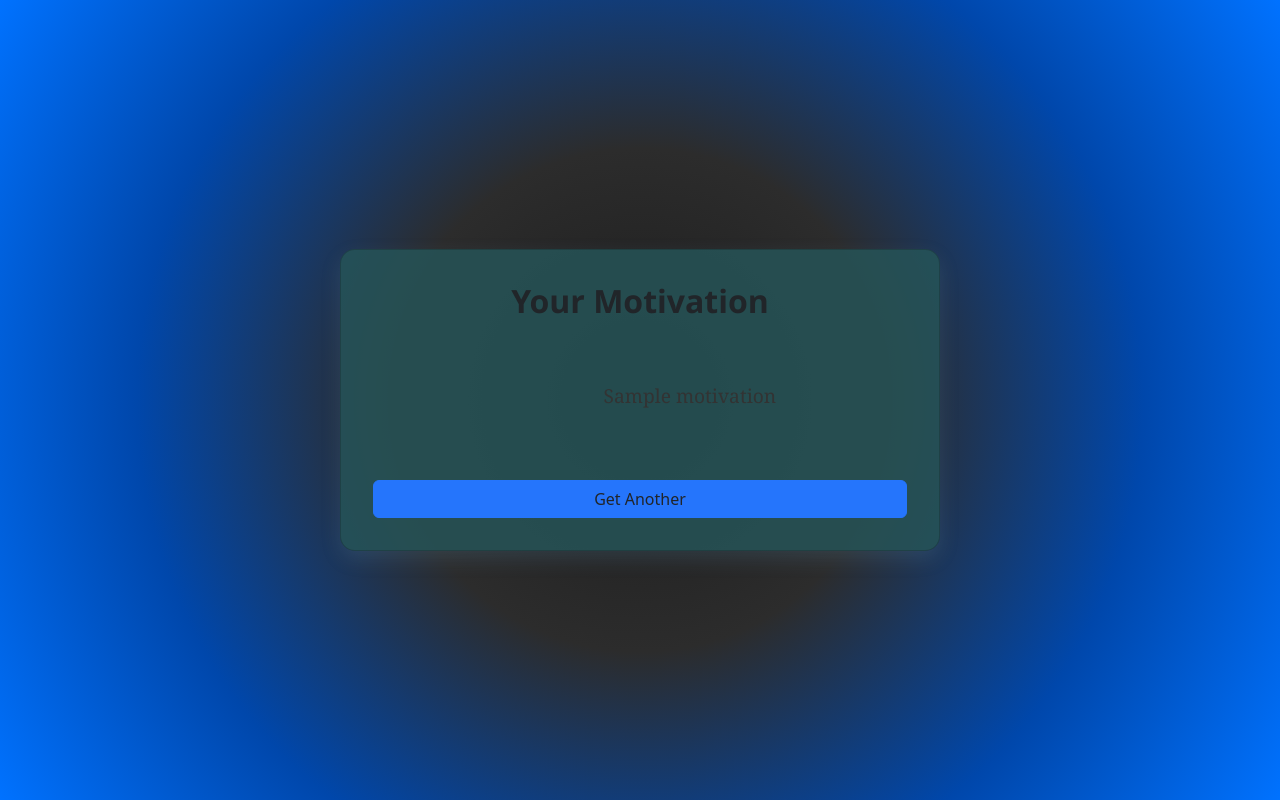
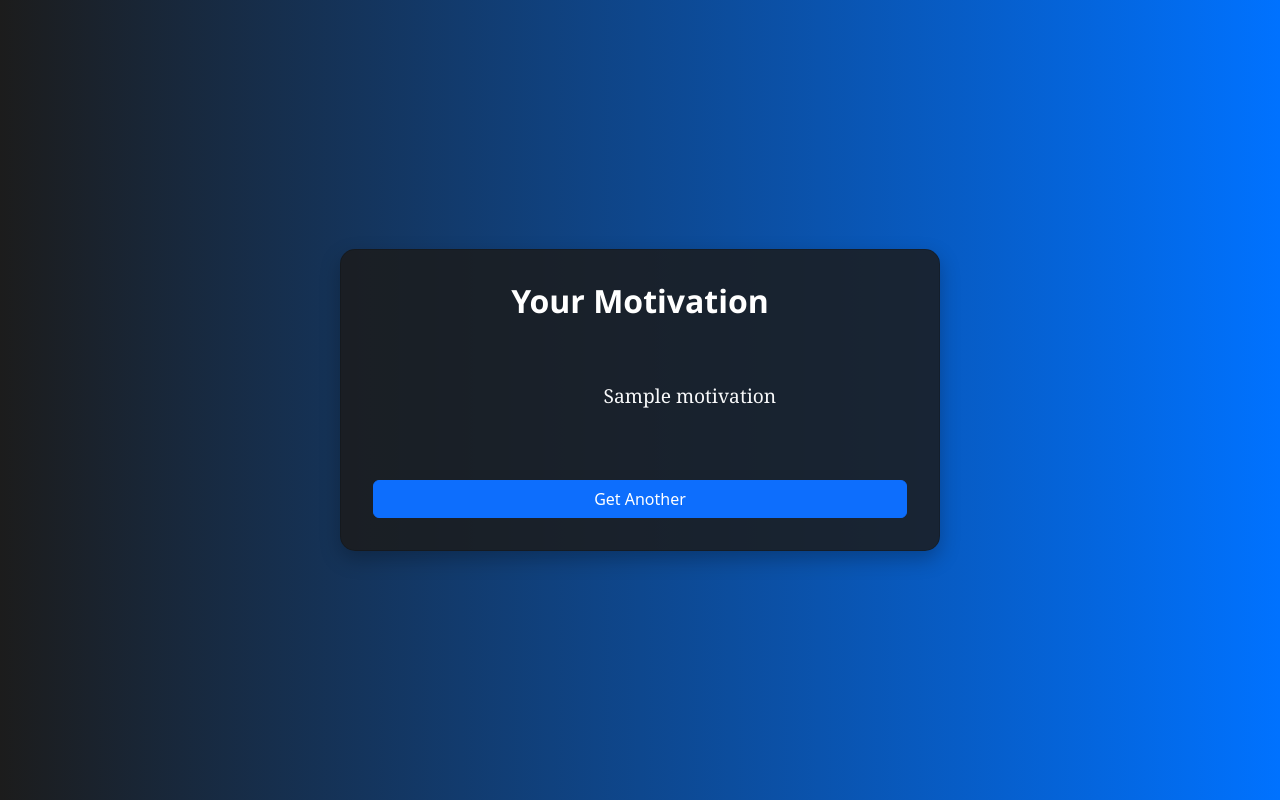
Before and after one commit to JayAby/MotivateM3, a Flask app: template templates/result.html in a window 1280 px wide. Run offline with Flask 3, Linux system fonts and the light colour scheme; the template is opened without the code that fills it: most values are stand-ins (such as "Sample title", 1, 10 or a date in 2020).

Commit message:
Update frontend design: added design elements and visual effects - Result.html

```diff
--- a/templates/result.html
+++ b/templates/result.html
@@ -11,7 +11,7 @@
         <!-- Custom Styles -->
         <style>
             body {
-                background: radial-gradient(circle at center, #1c1c1c, #2c2c2c, #0047ab, #0072ff);
+                background: linear-gradient(to right, #1c1c1c, #0072ff);                min-height: 100vh;
                 min-height: 100vh;
                 display: flex;
                 align-items: center;
@@ -20,38 +20,42 @@
             }
 
             .card-custom{
-                background-color: #265659d2;
+                background-color: rgba(28,28,28,0.85);
                 border-radius: 15px;
                 padding: 2rem;
                 max-width: 600px;
                 width: 100%;
-                box-shadow: 0 8px 20px rgba(110, 181, 238, 0.15);
+                box-shadow: 0 8px 20px rgba(0, 0, 0, 0.25);
                 text-align: center;
+                color: #f8f9fa;
             }
 
             h2{
                 font-family: 'Segoe UI', Tahoma, Geneva, Verdana, sans-serif;
                 font-weight: 700;
                 margin-bottom: 1.5rem;
+                color: #ffffff;
             }
 
             .motivation-text{
                 font-size: 1.2rem;
                 line-height: 1.8;
                 font-family: Georgia, 'Times New Roman', Times, serif;
-                color: #333;
+                color: #f8f9fa;
                 white-space: pre-wrap; /* Keeps line breaks from python */
             }
 
             .btn-back{
                 margin-top: 2rem;
-                background-color: #2575fc;
-                border-color: #2575fc;
+                background-color: #0d6efd;
+                border-color: #0d6efd;
+                color: #fff;
+                font-weight: 500;
             }
 
             .btn-back:hover{
-                background-color: #2575fc;
-                border-color: #2575fc;
+                background-color: #0056d2;
+                border-color: #0056d2;
             }
         </style>
     </head>
```
